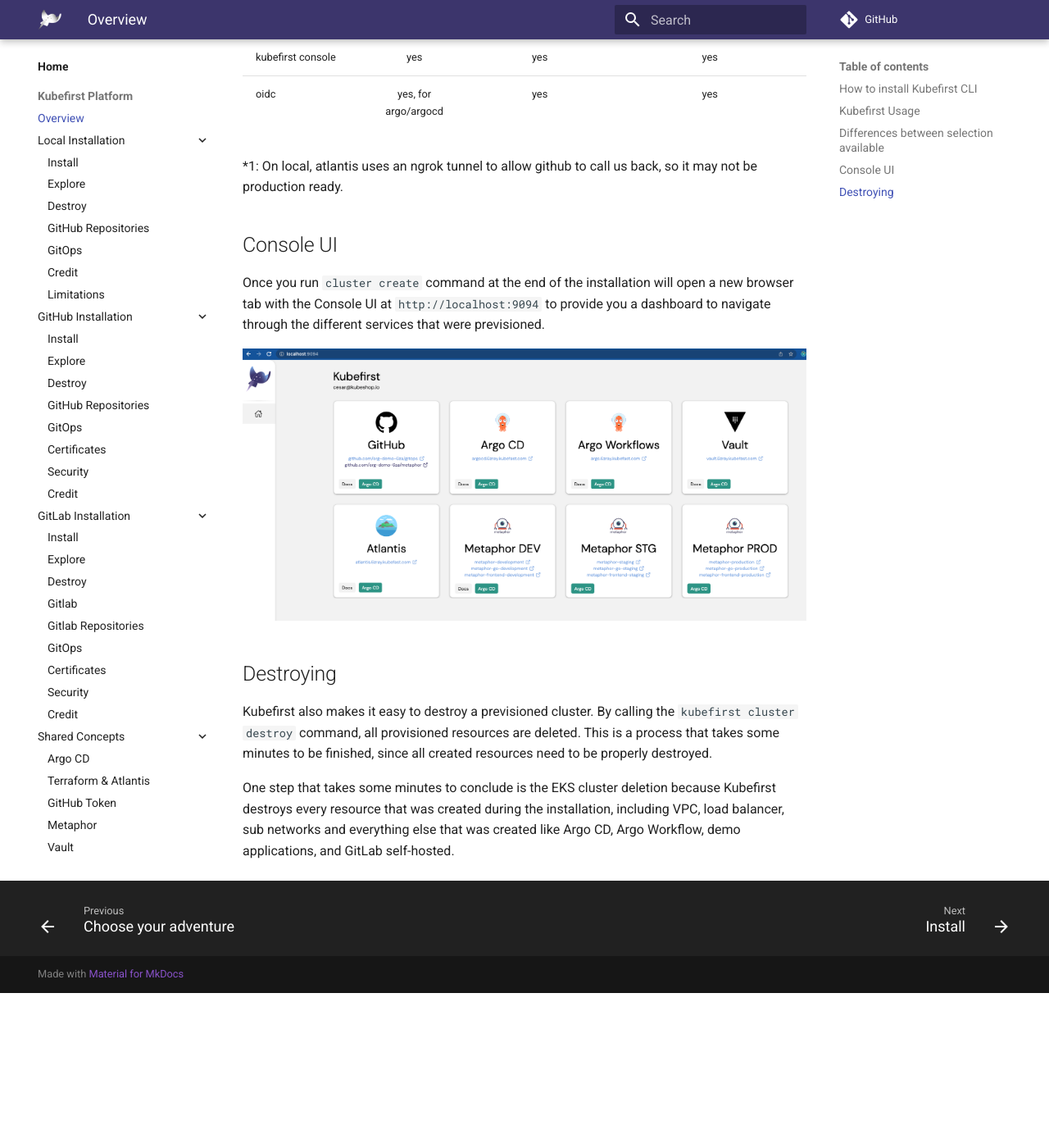
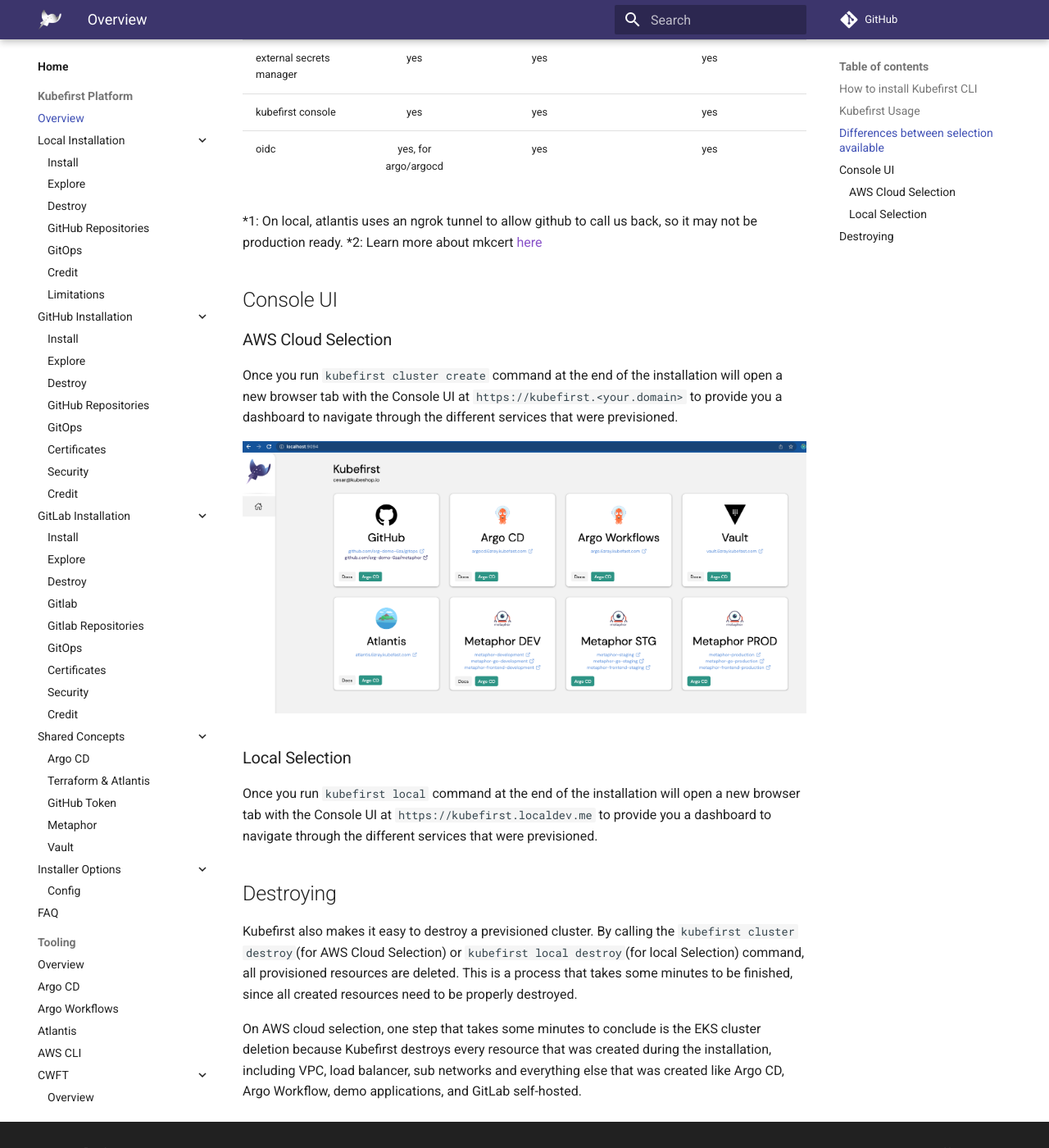
Before and after one commit to konstructio/kubefirst, an MkDocs documentation site: the page built from docs/kubefirst/overview.md, in a window 1280 px wide and 1400 px high, scrolled down 2191 px. Shown: the whole window at 82% size. Built offline with MkDocs 1.6.1 and Material for MkDocs 9.7.7, drawn with Linux system fonts in a browser that asks for light colours; comment, search, counter and statistics services are not loaded; before the commit the page ends 3402 px from its top, so only the background shows below that; some of the changed text lies outside the part shown.

Commit message:
fix: overview to add more local references
Signed-off-by: 6za <53096417+6za@users.noreply.github.com>

```diff
--- a/docs/kubefirst/overview.md
+++ b/docs/kubefirst/overview.md
@@ -5,6 +5,8 @@
 AWS cloud account, you'll get a GitOps cloud management and application delivery ecosystem complete with automated
 Terraform workflows, Vault secrets management, **GitLab** or **GitHub** integrations with Argo, and demo applications
 that demonstrate how it all pieces together.
+
+If you don't want to use your AWS account and test on your machine, `kubefirst local` provide a very similar experience without using any cloud.
 
 ## How to install Kubefirst CLI
 
@@ -33,7 +35,7 @@
 - The result will be the most comprehensive start to managing a Kubernetes-centric cloud entirely on open source that you keep and can adjust as you see fit. It is an exceptional fully functioning starting point, with the most comprehensive scope we've ever seen in open source.
 - We'd love to advise your project on next steps - see our available white glove and commercial services.
 
-_Note: This infrastructure will run in your AWS cloud and is subject to associated AWS fees - about $10/day USD.
+_Note: If you run in `cloud aws`, this infrastructure will run in your AWS cloud and is subject to associated AWS fees - about $10/day USD.
 to run. Removal of this infrastructure is also automated with a single `kubefirst cluster destroy` command._
 
 ## Differences between selection available
@@ -55,20 +57,26 @@
 
 
 *1: On local, atlantis uses an ngrok tunnel to allow github to call us back, so it may not be production ready.
+*2: Learn more about mkcert [here](./local/install.html#super-powers-user-needs-and-certificates-to-deal-with-https-locally)
 
 ## Console UI
 
-Once you run `cluster create` command at the end of the installation will open a new browser tab with the Console UI at
-`http://localhost:9094` to provide you a dashboard to navigate through the different services that were previsioned.
+### AWS Cloud Selection
+Once you run `kubefirst cluster create` command at the end of the installation will open a new browser tab with the Console UI at
+`https://kubefirst.<your.domain>` to provide you a dashboard to navigate through the different services that were previsioned.
 
 ![console ui](../img/kubefirst/github/console.png)
 
+### Local Selection
+Once you run `kubefirst local` command at the end of the installation will open a new browser tab with the Console UI at
+`https://kubefirst.localdev.me` to provide you a dashboard to navigate through the different services that were previsioned.
+
+
 ## Destroying
 
-Kubefirst also makes it easy to destroy a previsioned cluster. By calling the `kubefirst cluster destroy` command, all provisioned
-resources are deleted. This is a process that takes some minutes to be finished, since all created resources need to
+Kubefirst also makes it easy to destroy a previsioned cluster. By calling the `kubefirst cluster destroy`(for AWS Cloud Selection) or `kubefirst local destroy`(for local Selection)  command, all provisioned resources are deleted. This is a process that takes some minutes to be finished, since all created resources need to
 be properly destroyed.
 
-One step that takes some minutes to conclude is the EKS cluster deletion because Kubefirst destroys
+On AWS cloud selection, one step that takes some minutes to conclude is the EKS cluster deletion because Kubefirst destroys
 every resource that was created during the installation, including VPC, load balancer, sub networks and everything else
 that was created like Argo CD, Argo Workflow, demo applications, and GitLab self-hosted.
```
Also changed, not shown: other parts of docs/kubefirst/overview.md (+1 -1 lines).
